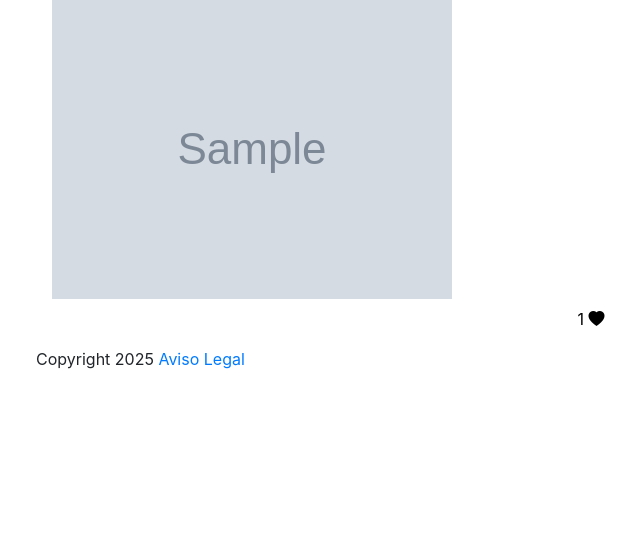
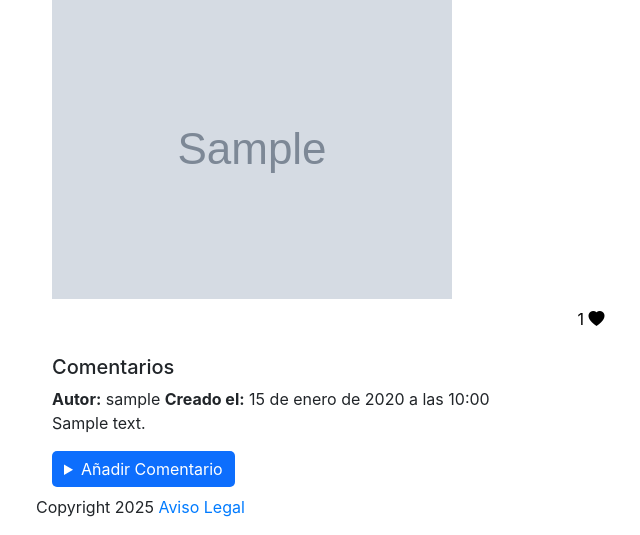
Before and after one commit to Emiliano-Blackbird/My-social-media-project, a Django app: page /posts/1/ in a window 1280 px wide. Shown: the part 404-939 px from the top of the page, without its empty margins (49-689 px from the left). Before the commit the page ends 773 px from the top, so only its background shows below. Run offline with Django 4.2, Linux system fonts and the light colour scheme; a user stored in the database is signed in; tables that the repository leaves empty hold one stand-in row (values such as "Sample post"); grey boxes marked "Sample" are stand-in pictures; some libraries are stand-ins or nearby versions.

Commit message:
Añadido de comentarios en las publicaciones

```diff
--- a/my_socialmedia_django/templates/_includes/posts/_post.html
+++ b/my_socialmedia_django/templates/_includes/posts/_post.html
@@ -25,6 +25,9 @@
                             {% endif %}
                         </a>
                     </p>
+                    <p>
+                        {{ post.comments.all.count }} <i class="bi bi-chat-dots"></i>
+                    </p>
                 {% endif %}
             </div>
             <p class="text-center mt-3 mb-3">
--- a/my_socialmedia_django/templates/posts/post_detail.html
+++ b/my_socialmedia_django/templates/posts/post_detail.html
@@ -1,5 +1,5 @@
 {% extends "general/layout.html" %}
-
+{% load crispy_forms_tags %}
 {% block head_title %}Post{% endblock %}
 
 {% block page_content %}
@@ -32,6 +32,39 @@
                 </a>
             </p>
         </div>
+        <section class="comments p-2 px-3">
+            <h5>Comentarios</h5>
+            {% if post.comments.all.count %}
+                {% for comment in post.comments.all %}
+                    <article>
+                        <header>
+                            <strong>Autor:</strong> {{ comment.user }} <strong>Creado el:</strong> {{ comment.created_at }}
+                        </header>
+                        <div>
+                            <p>{{ comment.text }}</p>
+                        </div>
+                    </article>
+                {% endfor %}
+            {% else %}
+                <p>Aún no hay comentarios en esta publicación.</p>
+            {% endif %}
+            <div>
+                <details>
+                    <summary style="background-color: #0d6efd; color: white; padding: 6px 12px; border-radius: 5px; width: fit-content; cursor: pointer;">Añadir Comentario</summary>
+                    <form method="POST">
+                        <div class="form">
+                            <div class="col col-12">
+                                {% csrf_token %}
+                                {{ form.text|as_crispy_field }}
+                            </div>
+                            <div class="col col-12">
+                                <button class="btn btn-sm btn-primary">Comentar</button>
+                            </div>
+                        </div>
+                    </form>
+                </details>
+            </div>
+        </section>
     </article>
     </div>
 </div>
--- a/posts/forms.py
+++ b/posts/forms.py
@@ -1,4 +1,4 @@
-from .models import Post
+from .models import Post, Comment
 from django import forms
 
 
@@ -6,3 +6,9 @@ class PostCreateForm(forms.ModelForm):
     class Meta:
         model = Post
         fields = ['image', 'caption']
+
+
+class CommentCreateForm(forms.ModelForm):
+    class Meta:
+        model = Comment
+        fields = ['text']
--- a/posts/models.py
+++ b/posts/models.py
@@ -18,14 +18,15 @@ class Post(models.Model):
 
 
 class Comment(models.Model):
-    post = models.ForeignKey(Post, on_delete=models.CASCADE, related_name='comments')
-    user = models.ForeignKey(User, on_delete=models.CASCADE, related_name='comments')
-    text = models.TextField(max_length=300)
-    created_at = models.DateTimeField(auto_now_add=True)
+    post = models.ForeignKey(Post, verbose_name='Post al que pertenece el comentario', on_delete=models.CASCADE, related_name='comments')
+    user = models.ForeignKey(User, verbose_name='Autor', on_delete=models.CASCADE, related_name='comments')
+    text = models.TextField(verbose_name='Contenido del comentario', max_length=300)
+    created_at = models.DateTimeField(auto_now_add=True, verbose_name='Fecha de creación')
 
     class Meta:
         verbose_name = 'Comentario'
         verbose_name_plural = 'Comentarios'
+        ordering = ['created_at']  # Ordenar comentarios por fecha de creación.
 
     def __str__(self):
         return f"Comentó {self.user.username} el post {self.post}"
--- a/posts/views.py
+++ b/posts/views.py
@@ -5,10 +5,11 @@ from django.urls import reverse_lazy
 from django.contrib.auth.decorators import login_required
 from django.utils.decorators import method_decorator
 from django.views.generic.detail import DetailView
-from posts.forms import PostCreateForm
 from django.http import HttpResponseRedirect
 from django.urls import reverse
 from django.contrib.auth.decorators import login_required
+from .forms import CommentCreateForm
+from posts.forms import PostCreateForm
 from django.http import JsonResponse
 
 
@@ -26,10 +27,20 @@ class PostCreateView(CreateView):
 
 
 @method_decorator(login_required, name='dispatch')
-class PostDetailView(DetailView):
+class PostDetailView(DetailView, CreateView):
     template_name = 'posts/post_detail.html'
     model = Post
     context_object_name = 'post'
+    form_class = CommentCreateForm
+
+    def form_valid(self, form):
+        form.instance.user = self.request.user
+        form.instance.post = self.get_object()
+        return super(PostDetailView, self).form_valid(form)
+
+    def get_success_url(self):
+        messages.add_message(self.request, messages.SUCCESS, 'Comentario añadido correctamente.')
+        return reverse('post_detail', args=[self.get_object().pk])
 
 
 @login_required
```
Also changed, not shown: posts/migrations/0005_alter_comment_options_alter_comment_created_at_and_more.py (added).
